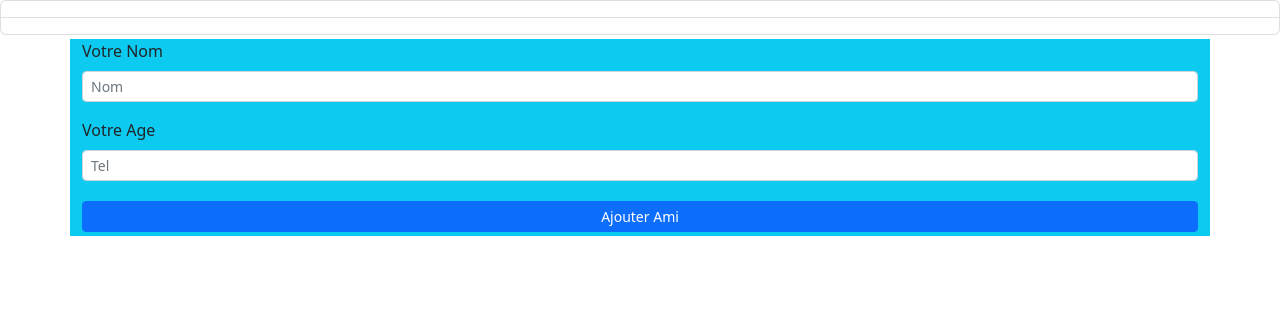
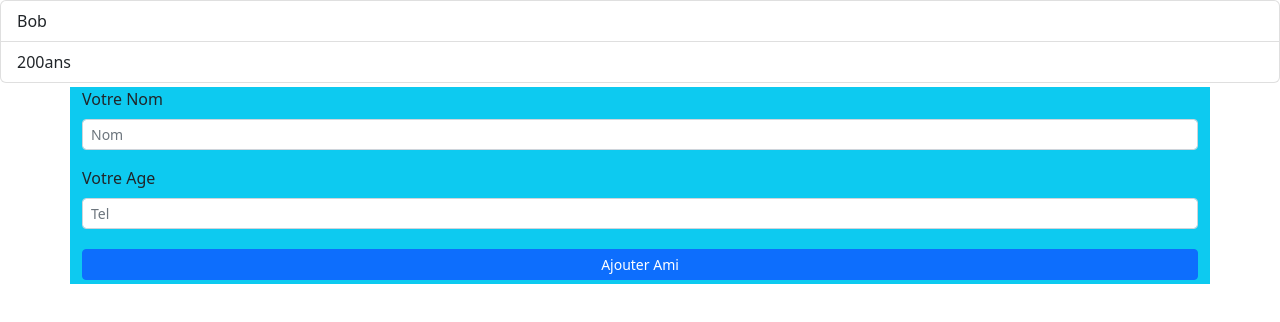
Before and after one commit to GentilleauF/CoursVueCLI, a Vue app: page / in a window 1280 px wide. Shown: the top 322 px of the page. Built offline with nearby package versions, Linux system fonts and the light colour scheme.

Commit message:
correction bug

```diff
--- a/src/App.vue
+++ b/src/App.vue
@@ -1,8 +1,8 @@
 <template>
   <active-user
-   :name="displayedName"
-   :age="displayedAge"
-   :id="'1'"
+   :name="monUtilisateur.name"
+   :age="monUtilisateur.age"
+   :id="monUtilisateur.id"
   ></active-user>
   <user-data @update-info="updateUser"></user-data>
 </template>
@@ -11,17 +11,19 @@
 export default {
   data() {
     return {
-      displayedName:'',
-      displayedAge:'',
-      id:''
+      monUtilisateur: {
+        name: 'Bob',
+        age: '200ans',
+        id: '1'
+      }
     };
   },
 
   methods: {
     updateUser(enteredName, enteredAge) {
-      this.id = new Date().toISOString(),
-      this.displayedName = enteredName;
-      this.displayedAge = enteredAge;
+      this.monUtilisateur.id = new Date().toISOString(),
+      this.monUtilisateur.name = enteredName;
+      this.monUtilisateur.age = enteredAge;
 
       console.log('ok');
     }
```
